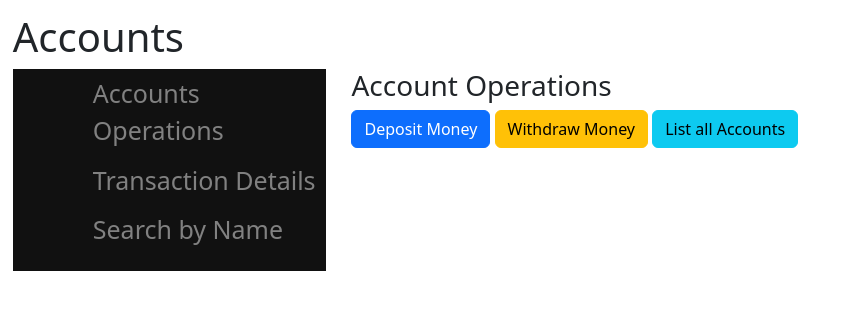
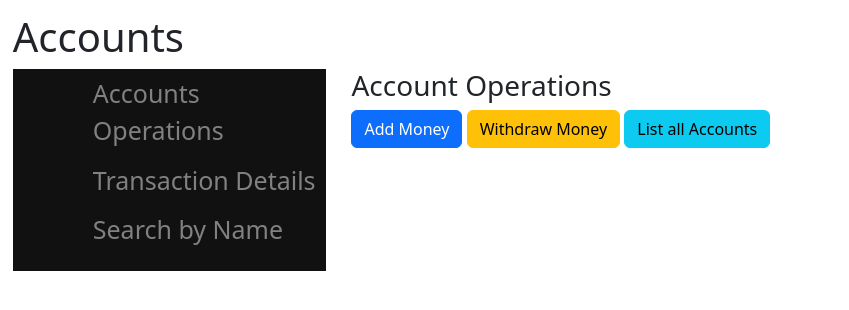
Before and after one commit to kobibell/Warden-Web-Wizards-JIMS, a Django app: page /accounts/home/ in a window 1280 px wide. Shown: the part 56-366 px from the top of the page, without its empty margins (0-849 px from the left). Run offline with Django 4.2, Linux system fonts and the light colour scheme; the visitor is signed in with stand-in values (Sample User, id 1).

Commit message:
Uniform button for accounts

```diff
--- a/src/jims_project/templates/accounts_home.html
+++ b/src/jims_project/templates/accounts_home.html
@@ -3,7 +3,7 @@
 
 {% block account_content %}
     <h3>Account Operations</h3>
-    <button type="button" onclick="location.href='{% url 'add_money' %}'" class="btn btn-primary">Deposit Money</button>
-    <button type="button" onclick="location.href='{% url 'withdraw_money' %}'" class="btn btn-warning">Withdraw Money</button>
-    <button type="button" onclick="location.href='{% url 'get_all_accounts' %}'" class="btn btn-info">List all Accounts</button>
+    <button type="button" class="btn btn-primary">Add Money</button>
+    <button type="button" class="btn btn-warning">Withdraw Money</button>
+    <button type="button" class="btn btn-info" onclick="location.href='{% url 'get_all_accounts' %}'">List all Accounts</button>
 {% endblock account_content %}
```
